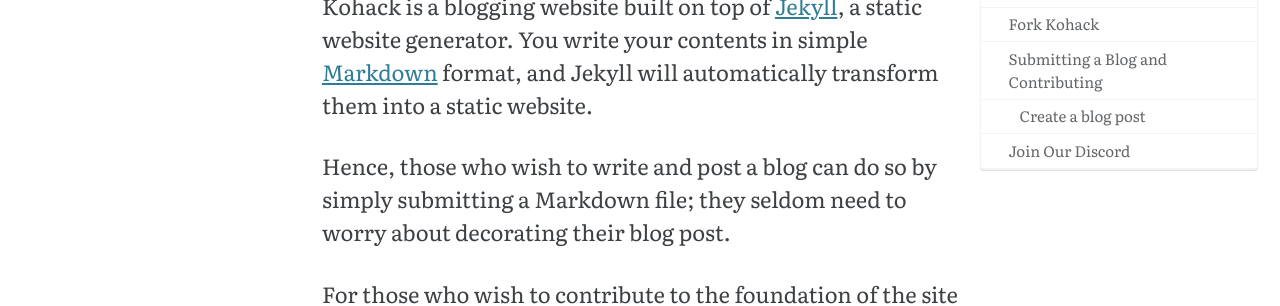
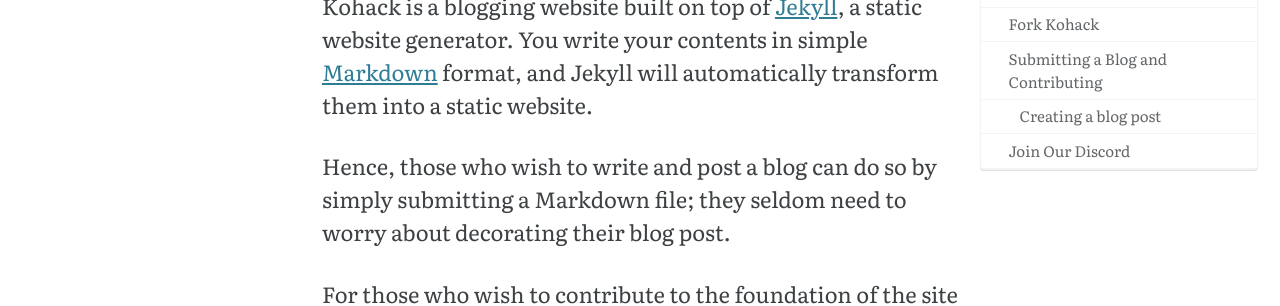
Before and after one commit to kohack/kohack.github.io, a Jekyll site: the page built from pages/docs.md, in a window 1280 px wide and 900 px high. Shown: the part 242-548 px from the top of the window. Built offline with Jekyll 4.4.1, drawn with Linux system fonts in a browser that asks for light colours; cached includes are drawn as plain includes; our own code applies the rules of GitHub Pages for plain Markdown files; some of the changed text lies outside the part shown.

Commit message:
Update docs.md

```diff
--- a/pages/docs.md
+++ b/pages/docs.md
@@ -61,7 +61,7 @@ Whether you want to add a blog or contribute to Kohack, the workflow is similar
 2. Make your changes to Kohack (e.g., add new blog post)
 3. [Create a Pull Request](#2-create-a-pull-request) to Kohack
 
-### Create a blog post
+### Creating a blog post
 
 Adding a blog post with Jekyll is simple since a post is simply a plaintext file
 written in Markdown. As a hacker, _rejoice_, as this means you're able to do all
```
